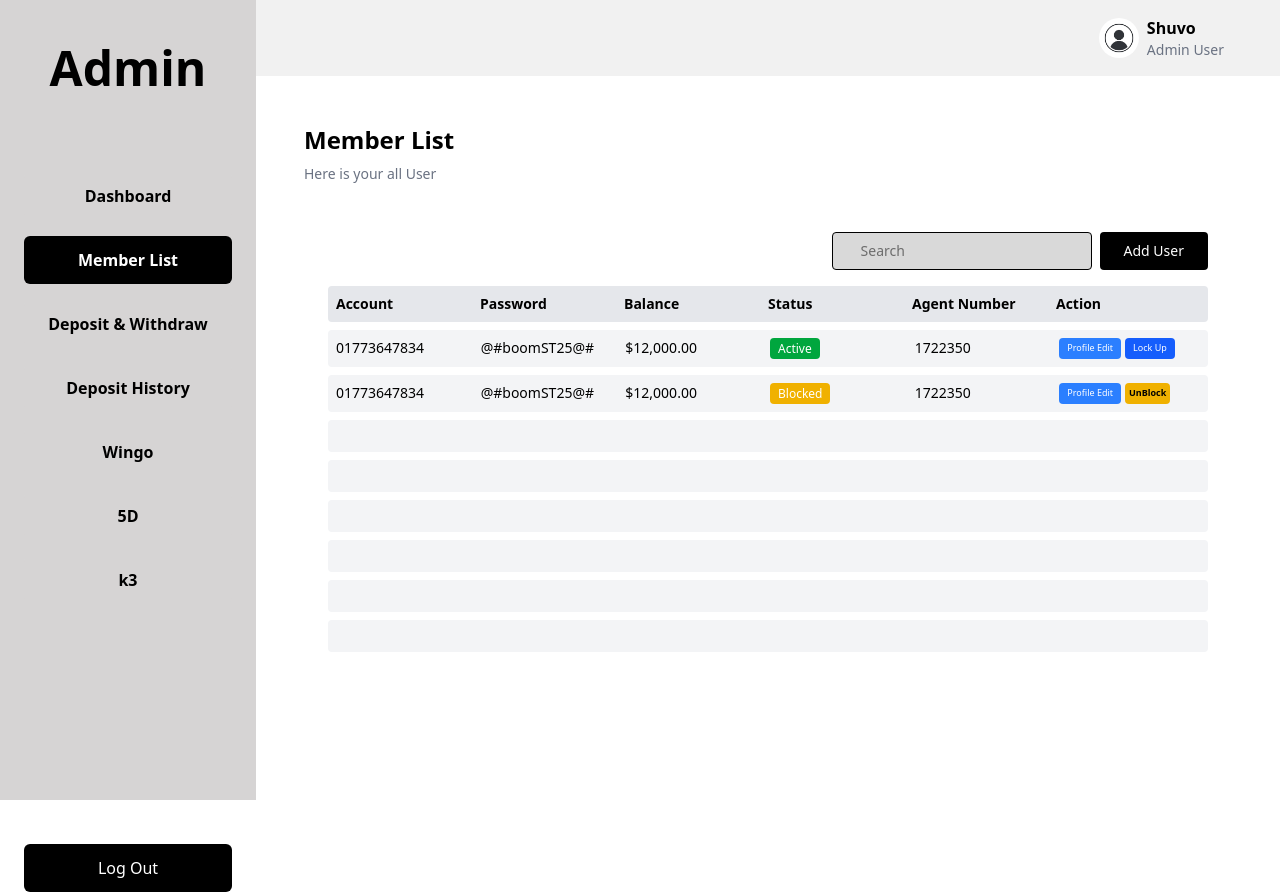
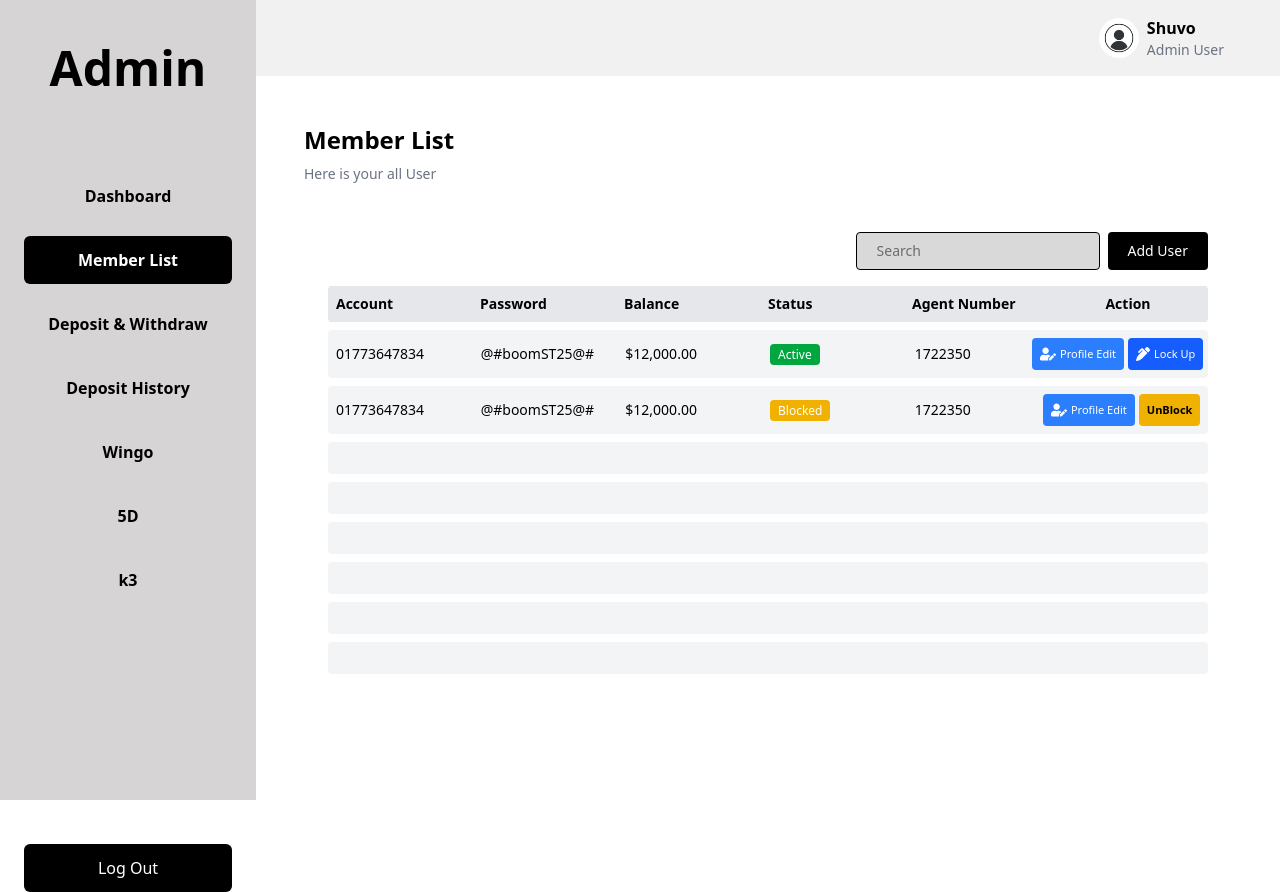
Before and after one commit to shahriear/Admin-Penal, a React (Vite) app: page / in a window 1280 px wide. Both pictures are taken after a click on the button "Member List". Built offline with nearby package versions, Linux system fonts and the light colour scheme.

Commit message:
member list done

```diff
--- a/package.json
+++ b/package.json
@@ -13,6 +13,7 @@
     "@tailwindcss/vite": "^4.1.8",
     "react": "^19.1.0",
     "react-dom": "^19.1.0",
+    "react-icons": "^5.5.0",
     "tailwindcss": "^4.1.8"
   },
   "devDependencies": {
--- a/src/components/Dashboard.jsx
+++ b/src/components/Dashboard.jsx
@@ -46,7 +46,7 @@ const Dashboard = () => {
         </div>
 
         {/* Main Content */}
-        <div className="bg-white p-4 md:p-6 overflow-auto">
+        <div className="bg-white p-4 md:p-6 ">
           <CardContent className="p-4 md:p-6">
             <h2 className="text-xl md:text-2xl font-bold mb-2 ">{active}</h2>
             <p className="text-sm text-gray-500 mb-6">
--- a/src/components/MemberList.jsx
+++ b/src/components/MemberList.jsx
@@ -1,4 +1,6 @@
 import React from 'react';
+import { FaUserEdit } from 'react-icons/fa';
+import { FaPenAlt } from 'react-icons/fa';
 
 const members = [
   {
@@ -24,21 +26,21 @@ const MemberList = () => {
   return (
     <div className="bg-white  md:p-6 rounded">
       {/* Title + Search/Add */}
-      <div className="flex flex-col md:flex-row justify-end items-start md:items-center mb-4 gap-4 ">
-        <div className="flex gap-2 justify-center md:justify-end w-full md:w-auto">
+      <div className="flex justify-end items-center mb-4 gap-4 overflow-x-auto whitespace-nowrap">
+        <div className="flex gap-2 w-full md:w-auto justify-end">
           <input
             type="text"
             placeholder="Search"
-            className="border px-7 py-2 rounded text-sm md:w-auto w-fit bg-[#D9D9D9]"
+            className="border px-5 py-2 rounded text-sm bg-[#D9D9D9] min-w-[150px]"
           />
-          <button className="bg-black text-white px-6 py-2 rounded text-sm">
+          <button className="bg-black text-white px-5 py-2 rounded text-sm whitespace-nowrap">
             Add User
           </button>
         </div>
       </div>
 
       {/* Scrollable Table */}
-      <div className="overflow-x-auto">
+      <div className="overflow-auto">
         <div className="min-w-[530px]">
           {/* Table Head */}
           <div className="grid grid-cols-6 bg-gray-200 font-semibold text-[10px] md:text-sm p-2 rounded">
@@ -47,7 +49,7 @@ const MemberList = () => {
             <div>Balance</div>
             <div>Status</div>
             <div>Agent Number</div>
-            <div>Action</div>
+            <div className="text-center">Action</div>
           </div>
 
           {/* Table Body */}
@@ -70,17 +72,19 @@ const MemberList = () => {
                   </span>
                 </div>
                 <div>{m.agent}</div>
-                <div className="flex flex-none gap-1">
-                  <button className="bg-blue-500 text-white text-[9px] px-2 py-1 rounded">
+                <div className="flex gap-1 justify-center">
+                  <button className="bg-blue-500 text-white text-[9px] px-1 py-1 rounded whitespace-nowrap flex items-center md:text-[11px] md:py-2 md:px-2">
+                    <FaUserEdit className="mr-1 md:text-base text-[10px]" />
                     Profile Edit
                   </button>
                   {!m.blocked && (
-                    <button className="bg-blue-600 text-white text-[9px] px-2 py-1 rounded">
+                    <button className="bg-blue-600 text-white text-[9px] px-1 py-1 rounded whitespace-nowrap mr-6 md:text-[11px] md:py-2 md:px-2 flex items-center">
+                      <FaPenAlt className="mr-1 md:text-sm" />
                       Lock Up
                     </button>
                   )}
                   {m.blocked && (
-                    <button className="bg-yellow-500 text-black font-semibold text-[9px] px-1 py-1 rounded">
+                    <button className="bg-yellow-500 text-black font-semibold text-[9px] md:text-[11px] md:py-2 md:px-2 px-1 py-1 rounded whitespace-nowrap mr-4">
                       UnBlock
                     </button>
                   )}
```
Also changed, not shown: 1 other file (tests, documents, lock files or other folders).
